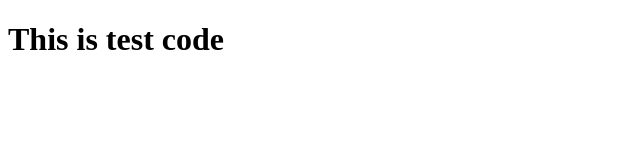
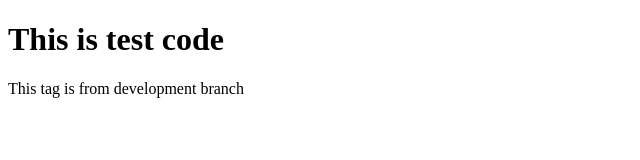
Before and after one commit to mostak9/testing-team-repository, a plain HTML site: page index.html in a window 1280 px wide. Shown: the whole page, without its empty margins (0-640 px from the left). Drawn offline with Linux system fonts and the light colour scheme.

Commit message:
added new tag

```diff
--- a/index.html
+++ b/index.html
@@ -7,5 +7,6 @@
 </head>
 <body>
     <h1>This is test code</h1>
+    <p>This tag is from development branch</p>
 </body>
 </html>
```
